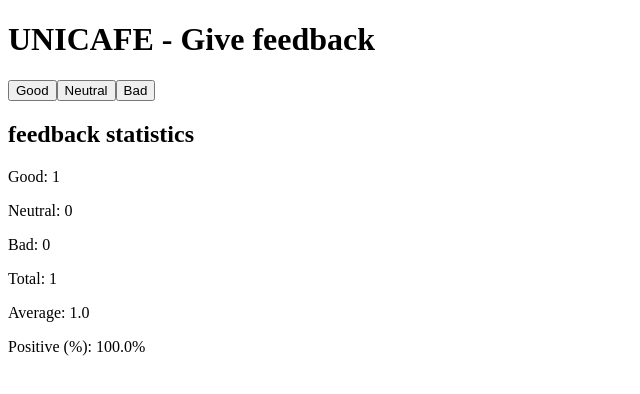
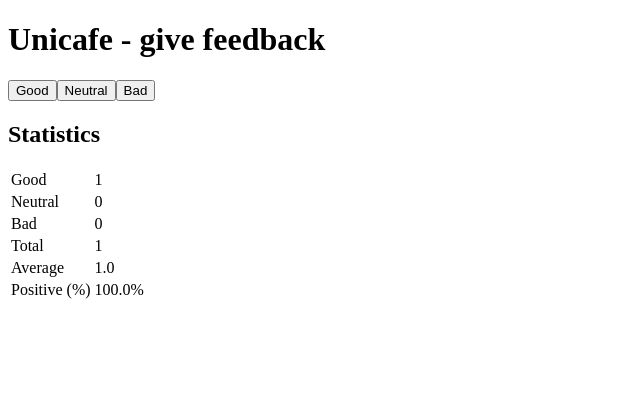
Before and after one commit to veikkoma/fullstack, a React (Create React App) app in the folder part1/unicafe/: page / in a window 1280 px wide. Both pictures are taken after a click on the button "Good". Shown: the top 394 px of the page, without its empty margins (0-640 px from the left). Built offline with nearby package versions, Linux system fonts and the light colour scheme.

Commit message:
part 1.8 - nnew statistics component!

```diff
--- a/part1/unicafe/src/App.js
+++ b/part1/unicafe/src/App.js
@@ -1,39 +1,24 @@
 import { useState } from 'react';
+import Statistics from './Statistics'; // new file to statistics - make code clean and more readable!
 
 const App = () => {
   const [good, setGood] = useState(0);
   const [neutral, setNeutral] = useState(0);
   const [bad, setBad] = useState(0);
 
-  // Laskelmat
-  const total = good + neutral + bad;
-  const average = total === 0 ? 0 : (good - bad) / total;
-  const positivePercentage = total === 0 ? 0 : (good / total) * 100;
-
-
   return (
     <div>
-      <h1>UNICAFE - Give feedback</h1>
+      <h1>Unicafe - give feedback</h1>
+
+      {/* feedback clicks*/}
       <button onClick={() => setGood(good + 1)}>Good</button>
       <button onClick={() => setNeutral(neutral + 1)}>Neutral</button>
       <button onClick={() => setBad(bad + 1)}>Bad</button>
 
-    {/* feedback statistics  - add total average and positive % ? */}
-    <h2>feedback statistics</h2>
-        {total === 0 ? (
-          <p>No feedback</p>
-        ) : (
-          <div>
-            <p>Good: {good}</p>
-            <p>Neutral: {neutral}</p>
-            <p>Bad: {bad}</p>
-            <p>Total: {total}</p>
-            <p>Average: {average.toFixed(1)}</p>
-            <p>Positive (%): {positivePercentage.toFixed(1)}%</p>
-          </div>
-        )}
-      </div>
-    );
-  };
+      {/* Statistics components! */}
+      <Statistics good={good} neutral={neutral} bad={bad} />
+    </div>
+  );
+};
 
 export default App;
--- /dev/null
+++ b/part1/unicafe/src/Statistics.js
@@ -0,0 +1,45 @@
+const Statistics = ({ good, neutral, bad }) => {
+    const total = good + neutral + bad;
+    const average = total === 0 ? 0 : (good - bad) / total;
+    const positivePercentage = total === 0 ? 0 : (good / total) * 100;
+
+    return (
+      <div>
+        <h2>Statistics</h2>
+        {total === 0 ? (
+          <p>no feedback</p>
+        ) : (
+          <table>
+            <tbody>
+              <tr>
+                <td>Good</td>
+                <td>{good}</td>
+              </tr>
+              <tr>
+                <td>Neutral</td>
+                <td>{neutral}</td>
+              </tr>
+              <tr>
+                <td>Bad</td>
+                <td>{bad}</td>
+              </tr>
+              <tr>
+                <td>Total</td>
+                <td>{total}</td>
+              </tr>
+              <tr>
+                <td>Average</td>
+                <td>{average.toFixed(1)}</td>
+              </tr>
+              <tr>
+                <td>Positive (%)</td>
+                <td>{positivePercentage.toFixed(1)}%</td>
+              </tr>
+            </tbody>
+          </table>
+        )}
+      </div>
+    );
+  };
+
+  export default Statistics;
```
